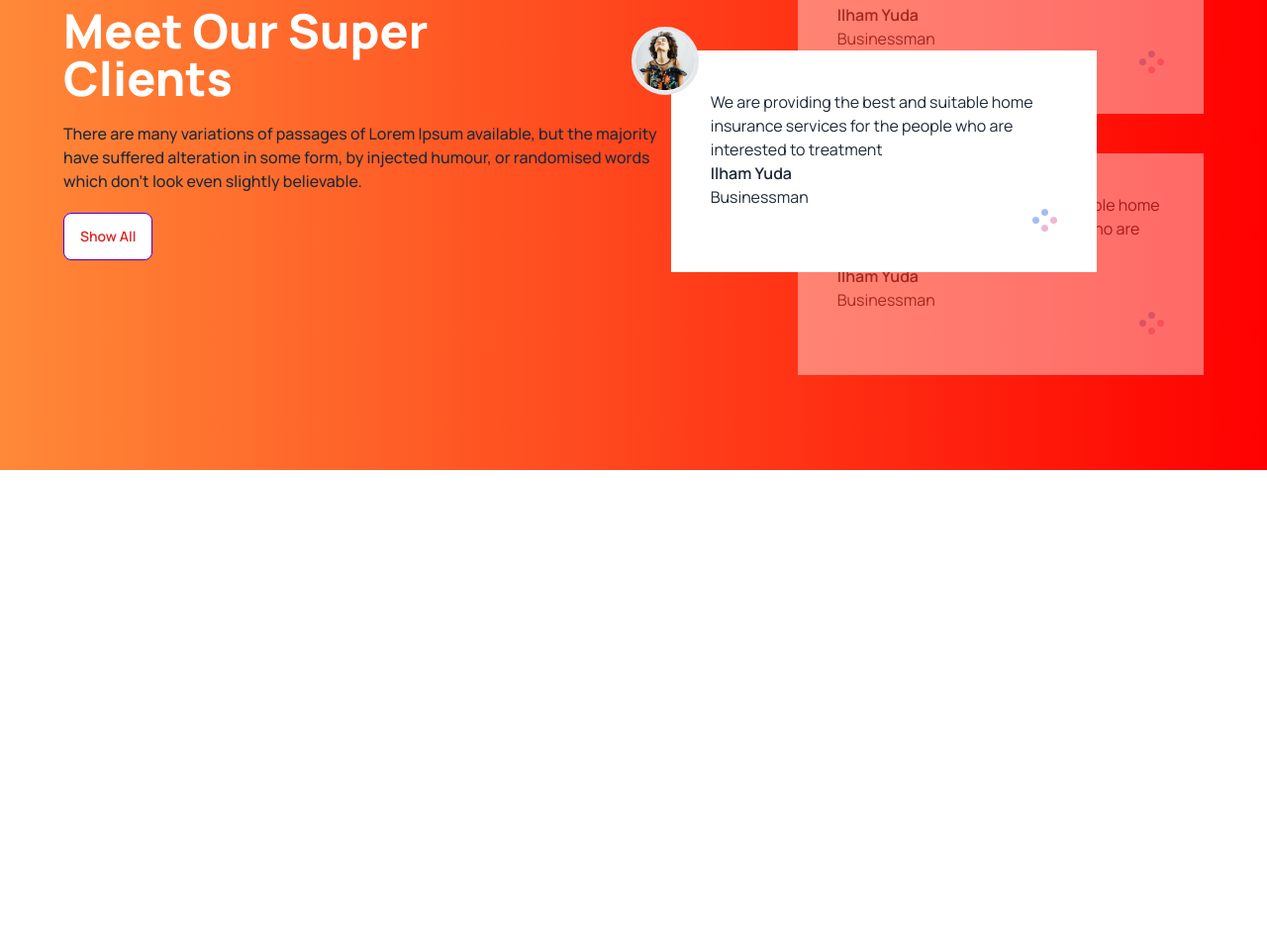
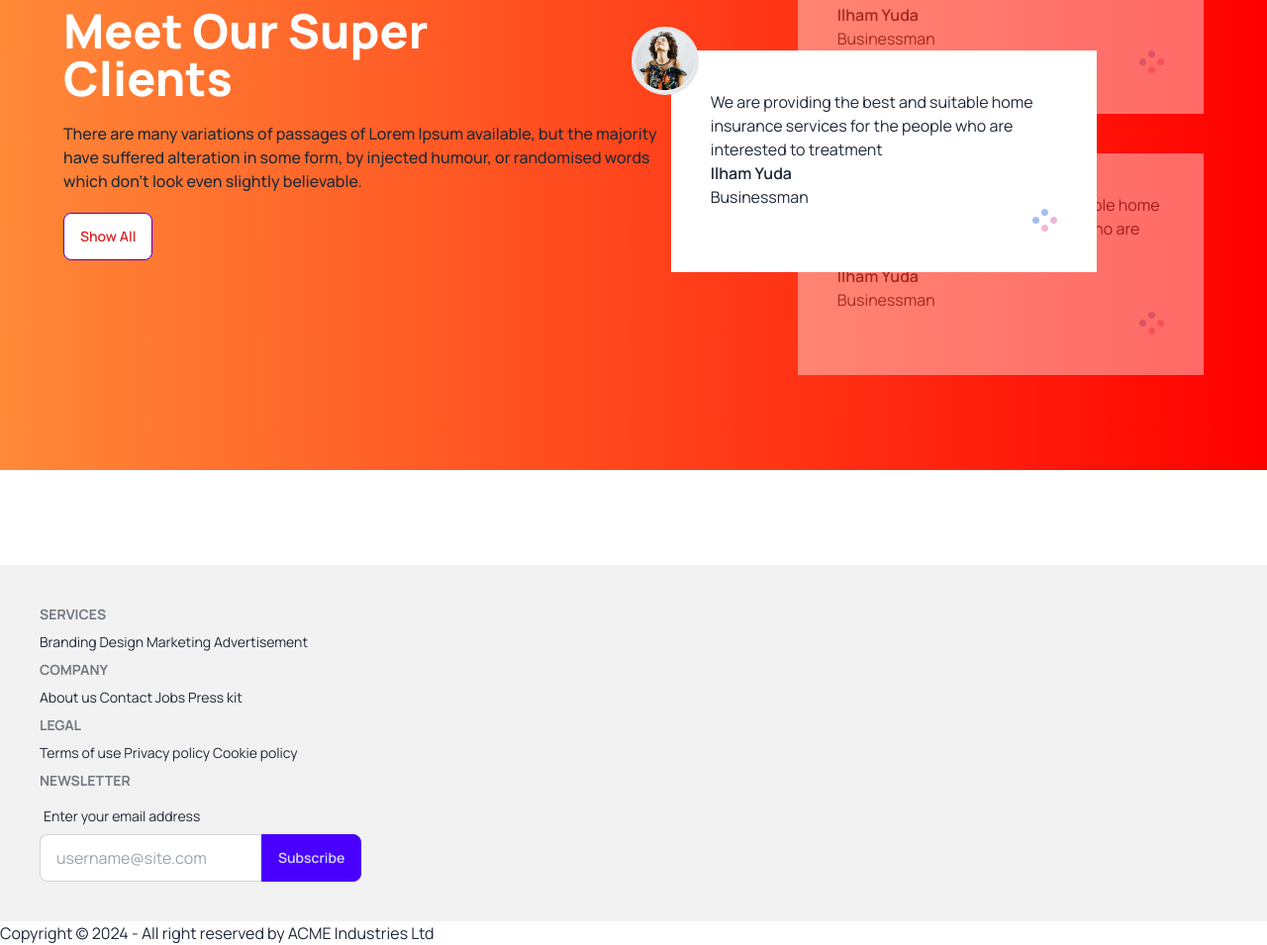
Before and after one commit to shahab-24/tea-house-with-daisyUI, a plain HTML site: page index.html in a window 1280 px wide. Shown: the part 1948-2903 px from the top of the page at 99% size. Before the commit the page ends 2519 px from the top, so only its background shows below. Drawn offline with nearby package versions, Linux system fonts and the light colour scheme.

Commit message:
added footer

```diff
--- a/index.html
+++ b/index.html
@@ -156,5 +156,45 @@
 
   </main>
 
+  <footer class="footer p-10 bg-base-200 text-base-content">
+    <div>
+      <nav>
+        <header class="footer-title">Services</header>
+        <a class="link link-hover">Branding</a>
+        <a class="link link-hover">Design</a>
+        <a class="link link-hover">Marketing</a>
+        <a class="link link-hover">Advertisement</a>
+      </nav>
+      <div>
+        <header class="footer-title">Company</header>
+        <a class="link link-hover">About us</a>
+        <a class="link link-hover">Contact</a>
+        <a class="link link-hover">Jobs</a>
+        <a class="link link-hover">Press kit</a>
+      </div>
+      <div>
+        <header class="footer-title">Legal</header>
+        <a class="link link-hover">Terms of use</a>
+        <a class="link link-hover">Privacy policy</a>
+        <a class="link link-hover">Cookie policy</a>
+      </div>
+      <form>
+        <header class="footer-title">Newsletter</header>
+        <fieldset class="form-control w-80">
+          <label class="label">
+            <span class="label-text">Enter your email address</span>
+          </label>
+          <div class="join">
+            <input type="text" placeholder="username@site.com" class="input input-bordered join-item" />
+            <button class="btn btn-primary join-item">Subscribe</button>
+          </div>
+        </fieldset>
+      </form>
+    </div>
+
+
+
+  </footer>
+  <div><p>Copyright © 2024 - All right reserved by ACME Industries Ltd</p></div>
 </body>
 </html>
```
